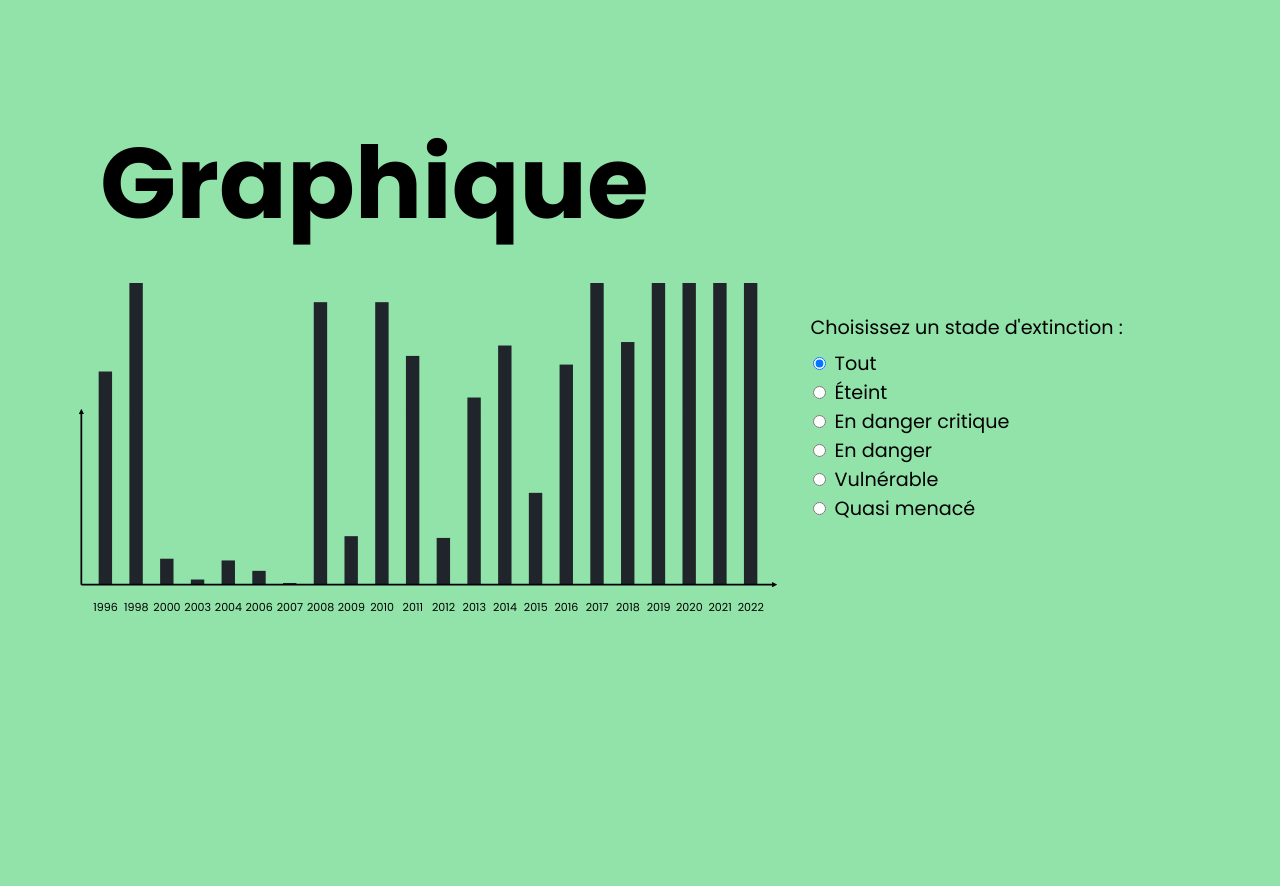
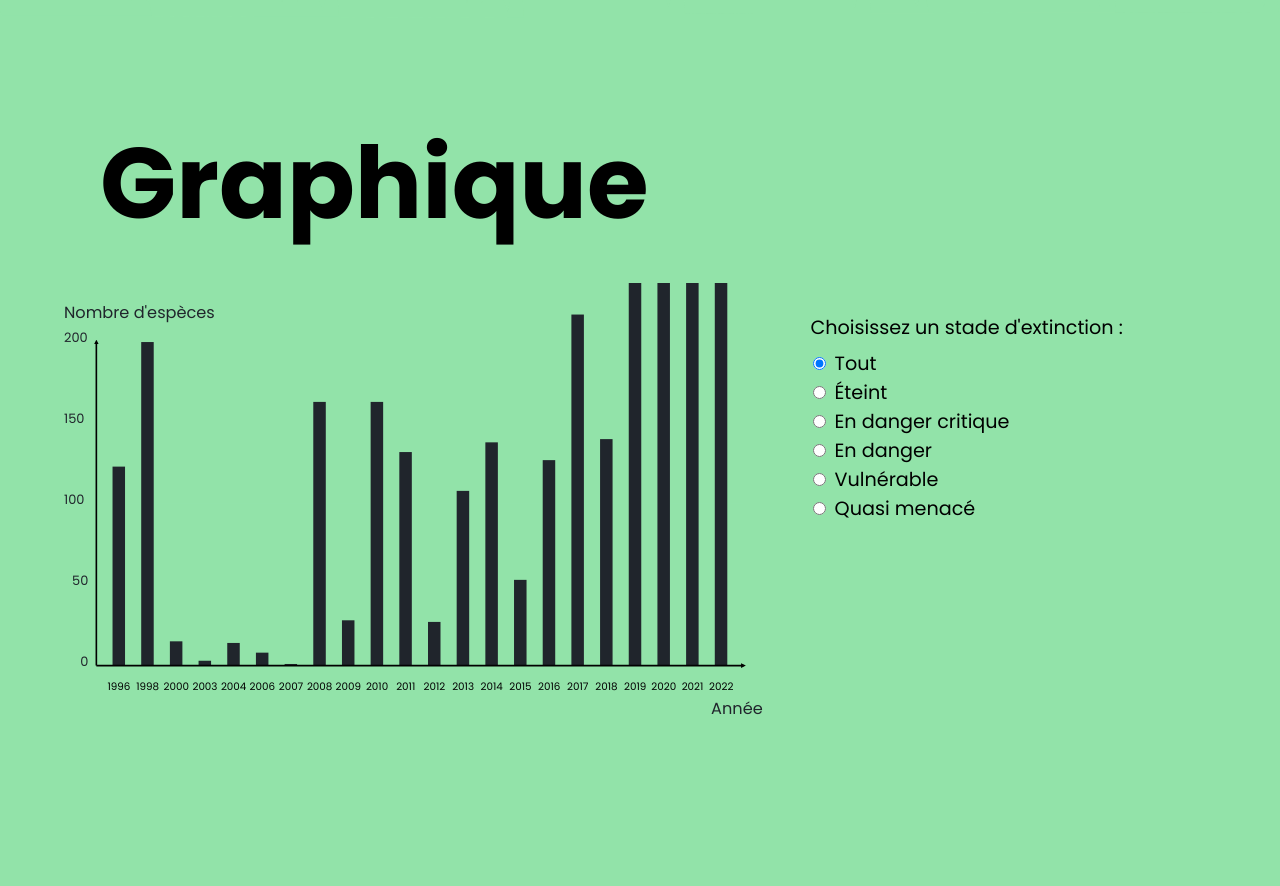
Before and after one commit to neroliprak/6e-extinction, a plain HTML site: page index.html in a window 1280 px wide. Shown: the part 2722-3608 px from the top of the page. Drawn offline with nearby package versions, Linux system fonts and the light colour scheme.

Commit message:
Version 29
Ajout de légendes pour le graphique

```diff
--- a/index.html
+++ b/index.html
@@ -58,7 +58,7 @@
 
 
             <!--Schéma-->
-            <svg width="90vw" height="calc(90vw * 220/420)" viewBox="-10 -110 420 220">
+            <svg width="90vw" height="calc(90vw * 220/420)" viewBox="-20 -160 450 220">
                 <!--FOND-->
                 <rect x="0" y="-100" width="400" height="100" fill="#92E3A9"></rect>
                 <!--x, y remplacent le transforme translate + on part de l'angle haut gauche pour faire le rectangle-->
@@ -66,7 +66,17 @@
                 <!--LIGNES-->
                 <g id="graph"></g> <!--On rempli avec les rectangles après-->
                 <line x1="0" y1="0" x2="400" y2="0" stroke="black" marker-end="url(#arrow)"></line>
-                <line x1="0" y1="0" x2="0" y2="-100" stroke="black" marker-end="url(#arrow)"></line>
+                <line x1="0" y1="0" x2="0" y2="-200" stroke="black" marker-end="url(#arrow)"></line>
+                <!--LÉGENDES-->
+                <!--Légendes flèches-->
+                <text x="-20" y="-215" fill="#20252c" font-size="10">Nombre d'espèces</text>
+                <text x="380" y="30" fill="#20252c" font-size="10">Année</text>
+                <!--Légendes de l'axe des y-->
+                <text x="-20" y="-200" fill="#20252c" font-size="8">200</text>
+                <text x="-20" y="-150" fill="#20252c" font-size="8">150</text>
+                <text x="-20" y="-100" fill="#20252c" font-size="8">100</text>
+                <text x="-15" y="-50" fill="#20252c" font-size="8">50</text>
+                <text x="-10" y="0" fill="#20252c" font-size="8">0</text>
 
                 <!--FLECHE (voir cours) + mettre marker-end="url(#arrow)" sur lignes-->
                 <defs>
```
